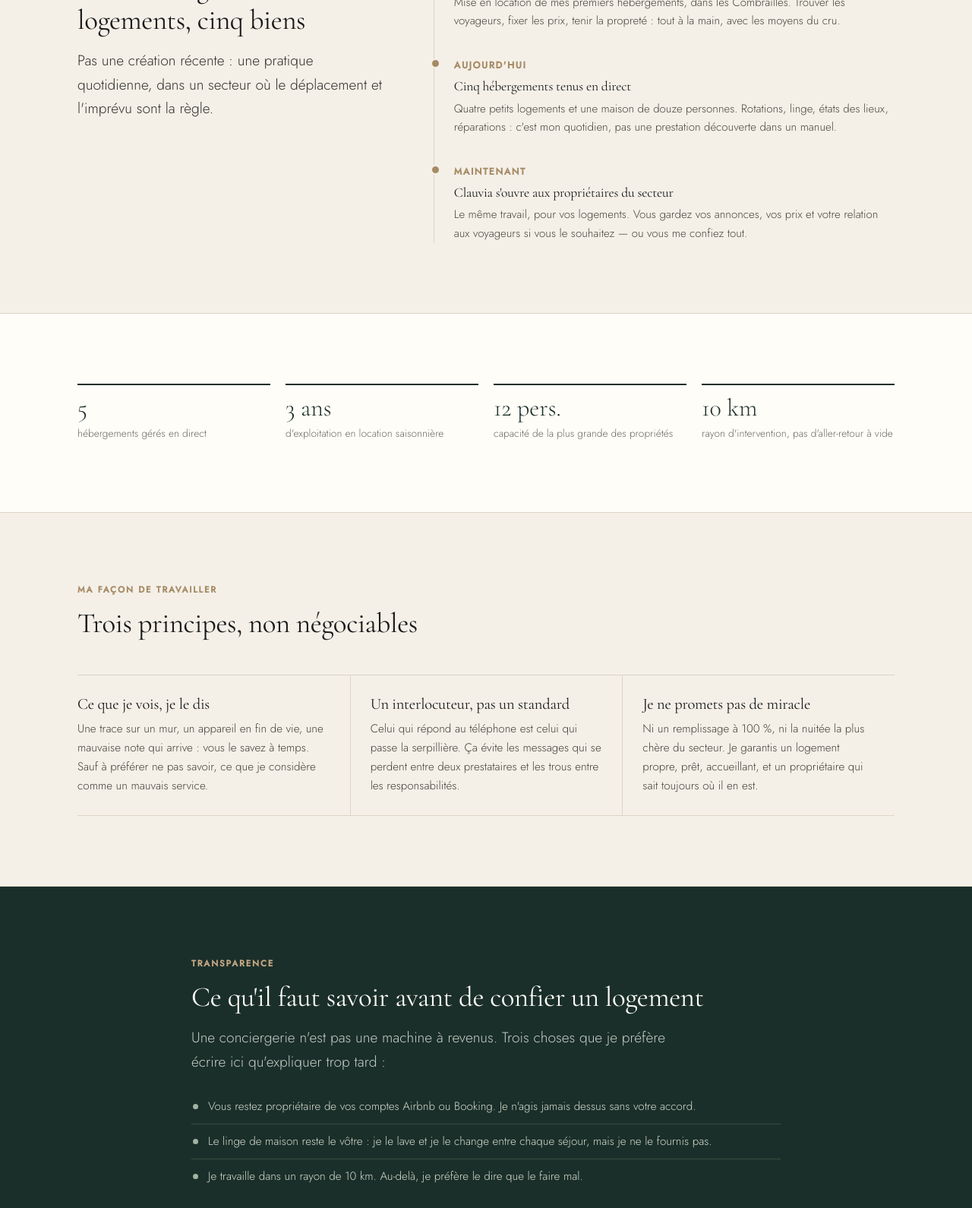
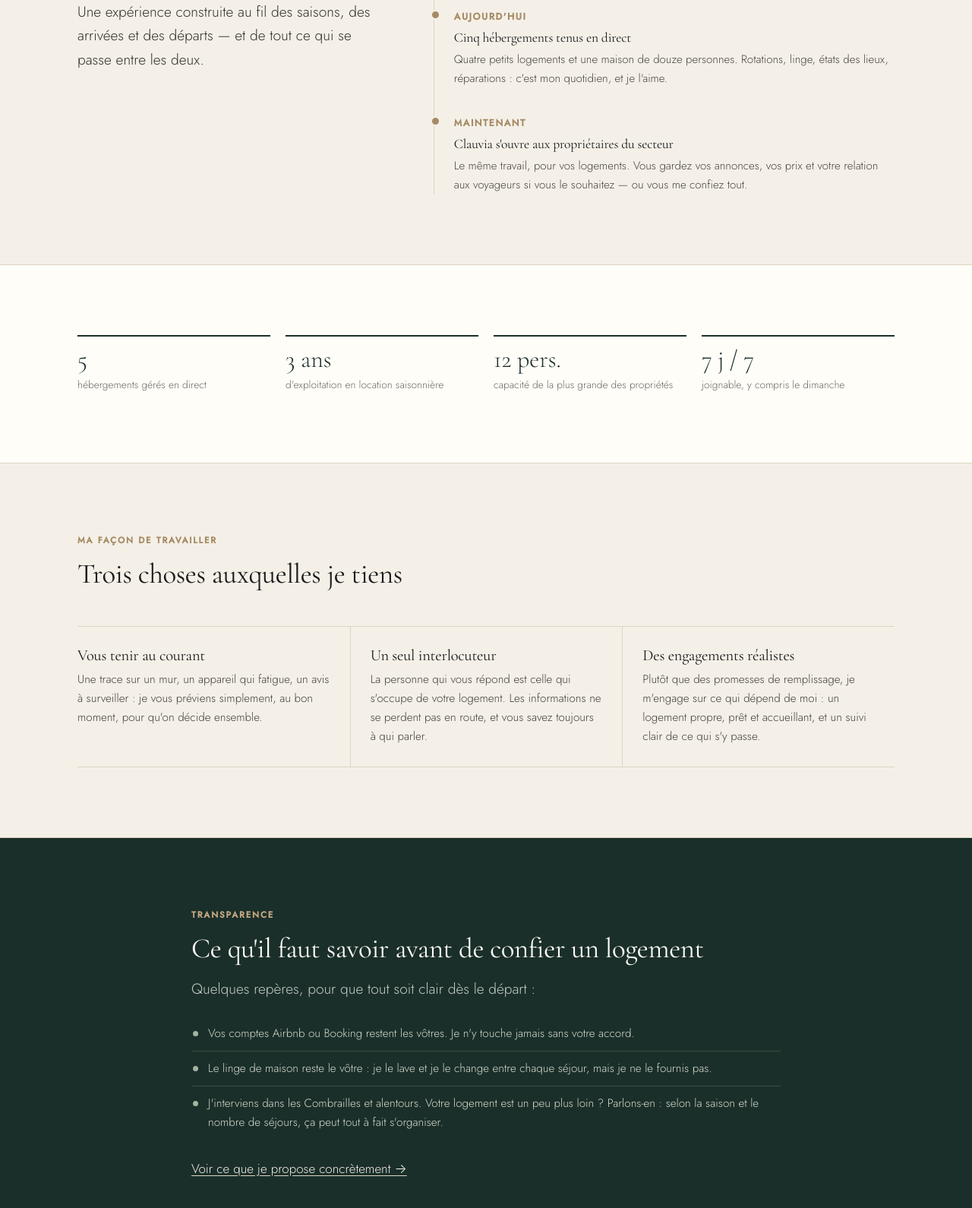
Before and after one commit to maxroche1/clauvia-site, a plain HTML site: page clauvia.html in a window 1280 px wide. Shown: the part 750-2340 px from the top of the page at 76% size. Drawn offline with nearby package versions, Linux system fonts and the light colour scheme.

Commit message:
Comparatif : linge, maintenance et réparations sur devis en Ponctuel ; page Clauvia au ton adouci ; retrait du rayon de 10 km

```diff
--- a/clauvia.html
+++ b/clauvia.html
@@ -5,7 +5,7 @@
 <meta name="viewport" content="width=device-width, initial-scale=1, viewport-fit=cover">
 <link rel="canonical" href="https://clauvia.fr/clauvia.html">
 <meta property="og:title" content="Clauvia — Qui je suis, ce que j'exploite, comment je travaille">
-<meta property="og:description" content="Clauvia, c'est d'abord un exploitant de location saisonnière : 5 hébergements tenus en direct dans les Combrailles depuis 3 ans. La conciergerie, c'est un métier que je pratique avant de le vendre.">
+<meta property="og:description" content="Clauvia, c'est d'abord un exploitant de location saisonnière : 5 hébergements tenus en direct dans les Combrailles depuis 3 ans. Un métier que je pratique au quotidien, et que je vous propose pour votre logement.">
 <meta property="og:type" content="website">
 <meta property="og:url" content="https://clauvia.fr/clauvia.html">
 <meta property="og:locale" content="fr_FR">
@@ -13,7 +13,7 @@
 <meta name="twitter:card" content="summary">
 <link rel="icon" href="favicon.svg" type="image/svg+xml">
 <title>Clauvia — Qui je suis, ce que j'exploite, comment je travaille</title>
-<meta name="description" content="Clauvia, c'est d'abord un exploitant de location saisonnière : 5 hébergements tenus en direct dans les Combrailles depuis 3 ans. La conciergerie, c'est un métier que je pratique avant de le vendre.">
+<meta name="description" content="Clauvia, c'est d'abord un exploitant de location saisonnière : 5 hébergements tenus en direct dans les Combrailles depuis 3 ans. Un métier que je pratique au quotidien, et que je vous propose pour votre logement.">
 <!-- Charte Clauvia : serif à empattements fins + sans-serif géométrique -->
 <link rel="preconnect" href="https://fonts.googleapis.com">
 <link rel="preconnect" href="https://fonts.gstatic.com" crossorigin>
@@ -78,11 +78,11 @@
   <div class="hero-intro">
     <div class="wrap">
       <p class="eyebrow">Qui je suis</p>
-      <h1>Ce métier, je ne l'ai pas appris dans un catalogue. <em>Je le pratique.</em></h1>
+      <h1>Un métier que je connais <em>de l'intérieur</em>.</h1>
       <p class="lede">
-        Clauvia n'est pas une marque posée sur un service sous-traité. C'est le nom que j'ai donné
-        à ce que je fais déjà : tenir des hébergements, gérer les départs, les arrivées,
-        le linge et les imprévus.
+        Clauvia, c'est le nom que j'ai donné à ce que je fais déjà chaque semaine :
+        prendre soin d'hébergements, accueillir les voyageurs, gérer le linge
+        et les petits imprévus. Aujourd'hui, je vous propose de le faire pour votre logement.
       </p>
     </div>
   </div>
@@ -93,8 +93,8 @@
         <p class="eyebrow">Le parcours</p>
         <h2>Trois ans à gérer mes logements, cinq biens</h2>
         <p class="lede" style="margin-top:16px">
-          Pas une création récente : une pratique quotidienne, dans un secteur où le déplacement
-          et l'imprévu sont la règle.
+          Une expérience construite au fil des saisons, des arrivées et des départs —
+          et de tout ce qui se passe entre les deux.
         </p>
       </div>
 
@@ -103,12 +103,12 @@
           <li>
             <span class="quand">Les débuts</span>
             <h3>Exploiter avant de gérer pour d'autres</h3>
-            <p>Mise en location de mes premiers hébergements, dans les Combrailles. Trouver les voyageurs, fixer les prix, tenir la propreté : tout à la main, avec les moyens du cru.</p>
+            <p>Mise en location de mes premiers hébergements, dans les Combrailles. Trouver les voyageurs, fixer les prix, soigner la propreté : j'ai tout appris en le faisant.</p>
           </li>
           <li>
             <span class="quand">Aujourd'hui</span>
             <h3>Cinq hébergements tenus en direct</h3>
-            <p>Quatre petits logements et une maison de douze personnes. Rotations, linge, états des lieux, réparations : c'est mon quotidien, pas une prestation découverte dans un manuel.</p>
+            <p>Quatre petits logements et une maison de douze personnes. Rotations, linge, états des lieux, réparations : c'est mon quotidien, et je l'aime.</p>
           </li>
           <li>
             <span class="quand">Maintenant</span>
@@ -126,7 +126,7 @@
         <div><span class="n">5</span><span class="l">hébergements gérés en direct</span></div>
         <div><span class="n">3 ans</span><span class="l">d'exploitation en location saisonnière</span></div>
         <div><span class="n">12 pers.</span><span class="l">capacité de la plus grande des propriétés</span></div>
-        <div><span class="n">10 km</span><span class="l">rayon d'intervention, pas d'aller-retour à vide</span></div>
+        <div><span class="n">7 j / 7</span><span class="l">joignable, y compris le dimanche</span></div>
       </div>
     </div>
   </section>
@@ -135,21 +135,21 @@
     <div class="wrap">
       <div class="section-head">
         <p class="eyebrow">Ma façon de travailler</p>
-        <h2>Trois principes, non négociables</h2>
+        <h2>Trois choses auxquelles je tiens</h2>
       </div>
 
       <div class="methode">
         <div>
-          <h3>Ce que je vois, je le dis</h3>
-          <p>Une trace sur un mur, un appareil en fin de vie, une mauvaise note qui arrive : vous le savez à temps. Sauf à préférer ne pas savoir, ce que je considère comme un mauvais service.</p>
+          <h3>Vous tenir au courant</h3>
+          <p>Une trace sur un mur, un appareil qui fatigue, un avis à surveiller : je vous préviens simplement, au bon moment, pour qu'on décide ensemble.</p>
         </div>
         <div>
-          <h3>Un interlocuteur, pas un standard</h3>
-          <p>Celui qui répond au téléphone est celui qui passe la serpillière. Ça évite les messages qui se perdent entre deux prestataires et les trous entre les responsabilités.</p>
+          <h3>Un seul interlocuteur</h3>
+          <p>La personne qui vous répond est celle qui s'occupe de votre logement. Les informations ne se perdent pas en route, et vous savez toujours à qui parler.</p>
         </div>
         <div>
-          <h3>Je ne promets pas de miracle</h3>
-          <p>Ni un remplissage à 100 %, ni la nuitée la plus chère du secteur. Je garantis un logement propre, prêt, accueillant, et un propriétaire qui sait toujours où il en est.</p>
+          <h3>Des engagements réalistes</h3>
+          <p>Plutôt que des promesses de remplissage, je m'engage sur ce qui dépend de moi : un logement propre, prêt et accueillant, et un suivi clair de ce qui s'y passe.</p>
         </div>
       </div>
     </div>
@@ -160,13 +160,12 @@
       <p class="eyebrow">Transparence</p>
       <h2>Ce qu'il faut savoir avant de confier un logement</h2>
       <p class="lede" style="margin-top:16px">
-        Une conciergerie n'est pas une machine à revenus. Trois choses que je préfère écrire ici
-        qu'expliquer trop tard :
+        Quelques repères, pour que tout soit clair dès le départ :
       </p>
       <ul class="ticks" style="margin-top:20px">
-        <li>Vous restez propriétaire de vos comptes Airbnb ou Booking. Je n'agis jamais dessus sans votre accord.</li>
+        <li>Vos comptes Airbnb ou Booking restent les vôtres. Je n'y touche jamais sans votre accord.</li>
         <li>Le linge de maison reste le vôtre : je le lave et je le change entre chaque séjour, mais je ne le fournis pas.</li>
-        <li>Je travaille dans un rayon de 10 km. Au-delà, je préfère le dire que le faire mal.</li>
+        <li>J'interviens dans les Combrailles et alentours. Votre logement est un peu plus loin&nbsp;? Parlons-en : selon la saison et le nombre de séjours, ça peut tout à fait s'organiser.</li>
       </ul>
       <p style="margin-top:24px"><a href="services.html" style="color:var(--stone)">Voir ce que je propose concrètement →</a></p>
     </div>
```
Also changed, not shown: index.html (+3 -3 lines), services.html (+5 -5 lines), 1 other file.
